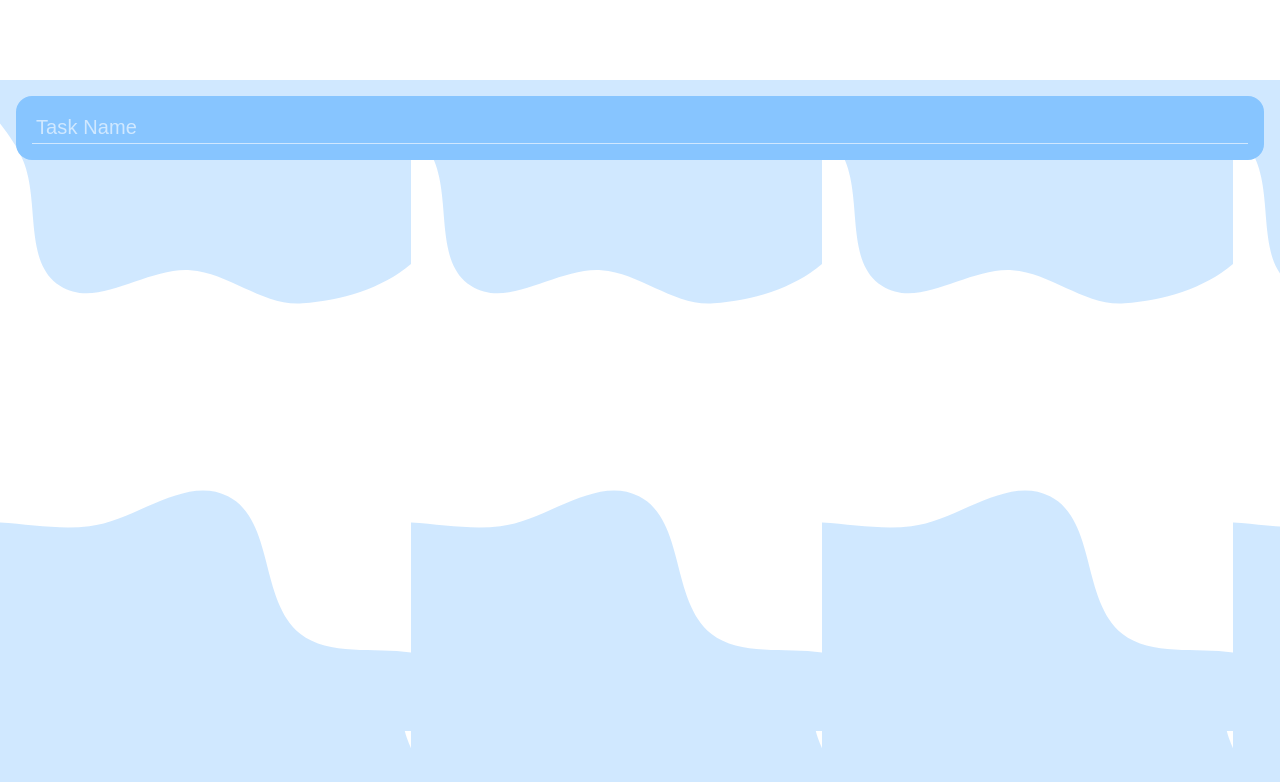
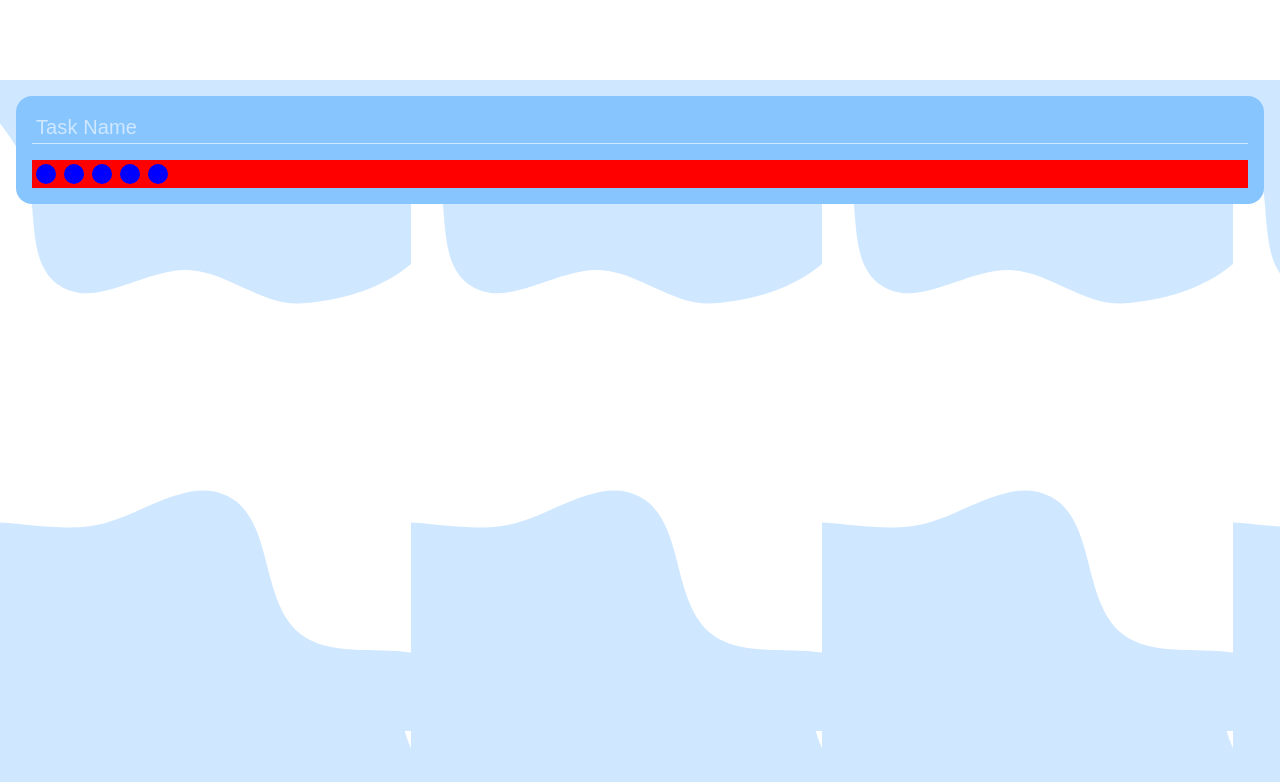
Before and after one commit to mmfallacy/react-hook-form-controlled, a React (Create React App) app: page / in a window 1280 px wide. Shown: the top 782 px of the page. Built offline with nearby package versions, Linux system fonts and the light colour scheme.

Commit message:
UI: Task Color Selector Draft Implementation using Radio buttons and Label (Uncontrolled)

```diff
--- a/src/App.js
+++ b/src/App.js
@@ -5,7 +5,8 @@ import {
 } from './containers'
 
 import {
-    TaskNameInput
+    TaskNameInput,
+    TaskColorInput,
 } from './components'
 
 function App() {
@@ -15,6 +16,7 @@ function App() {
             <form>
                 <FormSection>
                     <TaskNameInput />
+                    <TaskColorInput name="Color" />
                 </FormSection>
             </form>
         </Page>
--- a/src/components/TaskColorInput.js
+++ b/src/components/TaskColorInput.js
@@ -0,0 +1,65 @@
+import {forwardRef} from 'react'
+import styled from 'styled-components/macro'
+
+const ColorSelectorContainer = styled.div`
+    padding:4px;
+    display:flex;
+    background:red;
+
+    & > *:not(:first-child){
+        margin-left:8px;
+    }
+`
+
+const HiddenColorRadio = styled.input`
+    visibility:hidden;
+    position: absolute;
+    top:0;
+    left:0;
+`
+
+const StyledColorSelector = styled.label`
+    height:20px;
+    width:20px;
+    border-radius:20px;
+    background-color:blue;
+
+    ${HiddenColorRadio}:checked + &{
+        background-color:green;
+    }
+`
+
+const RadioContainer = styled.div`
+    height:20px;
+    width:20px;
+    display:flex;
+    align-items: center;
+    justify-content:center;
+    position: relative;
+`
+
+/** Color Selector Component */
+const ColorSelector = forwardRef((props, ref)=>
+    <RadioContainer>
+
+        <HiddenColorRadio type="radio"
+
+            {...props}
+            id={props.name + '-' + props.value}
+
+        />
+
+        <StyledColorSelector htmlFor={props.name + '-' + props.value} />
+
+    </RadioContainer>
+)
+
+export const TaskColorInput = forwardRef((props,ref)=>
+    <ColorSelectorContainer>
+        <ColorSelector name={props.name} value="abcd"/>
+        <ColorSelector name={props.name} value="efgh"/>
+        <ColorSelector name={props.name} value="efgh7"/>
+        <ColorSelector name={props.name} value="efgh5"/>
+        <ColorSelector name={props.name} value="efgh2"/>
+    </ColorSelectorContainer>
+)
--- a/src/components/index.js
+++ b/src/components/index.js
@@ -1 +1,2 @@
 export * from './TaskNameInput';
+export * from './TaskColorInput'
```
